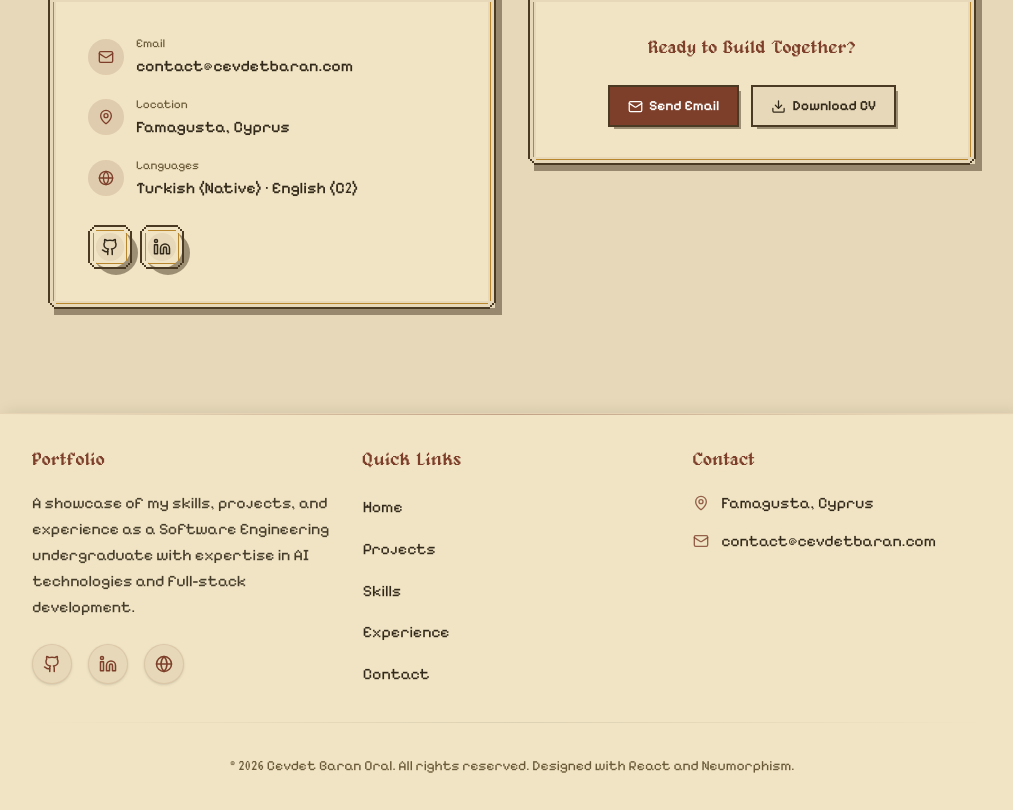
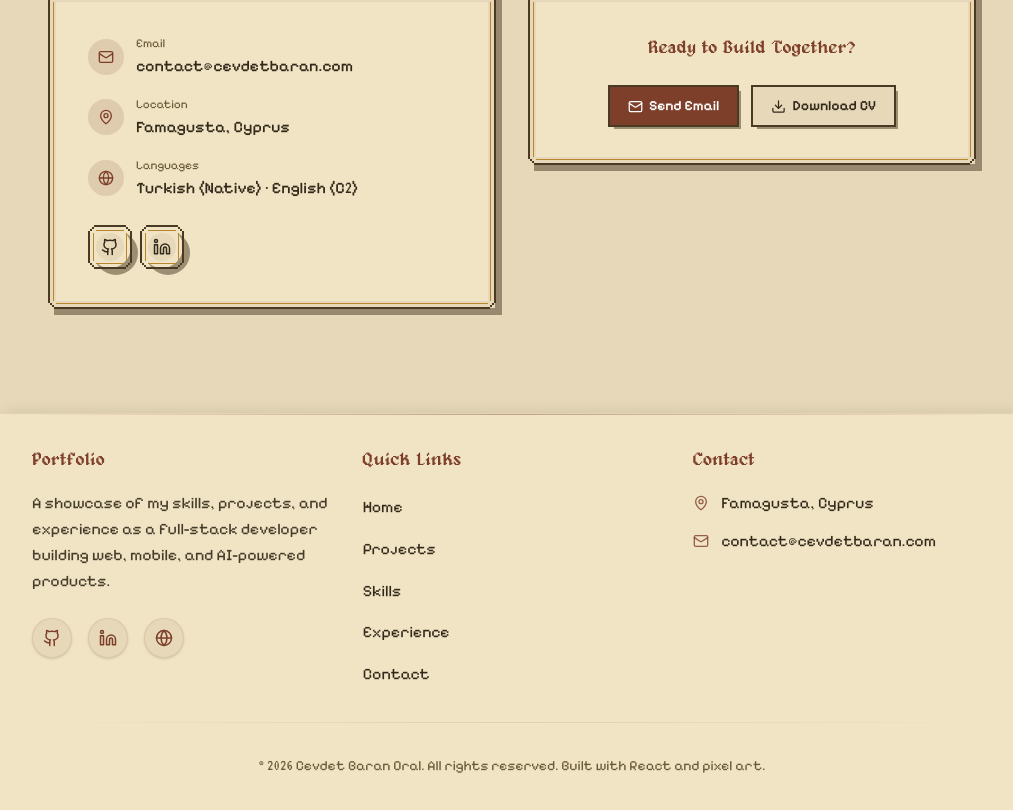
Before and after one commit to BaranDev/cevdetbaranoral-portfolio, a React (Vite) app: page / in a window 1280 px wide. Shown: the part 6653-7463 px from the top of the page, without its empty margins (244-1257 px from the left). Built offline with nearby package versions, Linux system fonts and the light colour scheme; no server answers.

Commit message:
fix: footer email is a mailto link; refresh footer copy
Footer copy no longer calls the author an undergraduate or credits Neumorphism; it now matches the current role and the pixel-art design.

```diff
--- a/src/components/layout/Footer.tsx
+++ b/src/components/layout/Footer.tsx
@@ -56,9 +56,8 @@ const Footer = () => {
         <div className="flex-1 min-w-[200px] mb-6 md:mb-0">
           <h3 className="font-heading text-title mb-4 text-primary">Portfolio</h3>
           <p className="text-text/90 leading-relaxed mb-6 max-w-sm">
-            A showcase of my skills, projects, and experience as a Software
-            Engineering undergraduate with expertise in AI technologies and
-            full-stack development.
+            A showcase of my skills, projects, and experience as a full-stack
+            developer building web, mobile, and AI-powered products.
           </p>
 
           <div className="flex gap-4 mt-4">
@@ -102,18 +101,21 @@ const Footer = () => {
             Famagusta, Cyprus
           </p>
 
-          <p className="flex items-center gap-3 mb-3 text-text">
+          <a
+            href="mailto:contact@cevdetbaran.com"
+            className="flex w-fit items-center gap-3 mb-3 text-text hover:text-primary transition-colors duration-200"
+          >
             <Mail size={16} className="text-primary/80" />
             contact@cevdetbaran.com
-          </p>
+          </a>
         </div>
       </div>
 
       <div className="my-8 w-full h-[1px] bg-gradient-to-r from-transparent via-text/10 to-transparent" />
 
       <p className="text-center text-secondary text-meta">
-        © {currentYear} Cevdet Baran Oral. All rights reserved. Designed with
-        React and Neumorphism.
+        © {currentYear} Cevdet Baran Oral. All rights reserved. Built with
+        React and pixel art.
       </p>
     </footer>
   );
```
